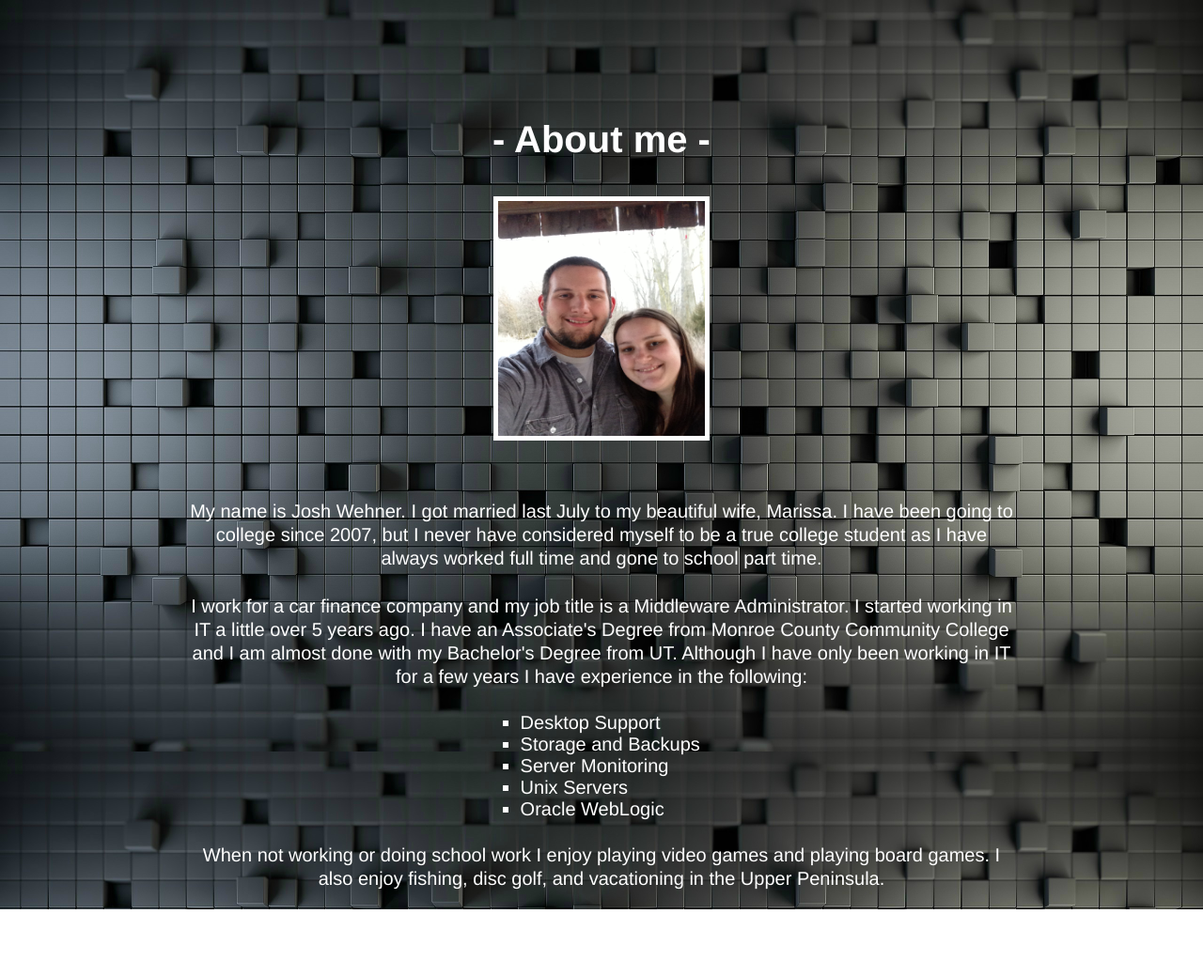
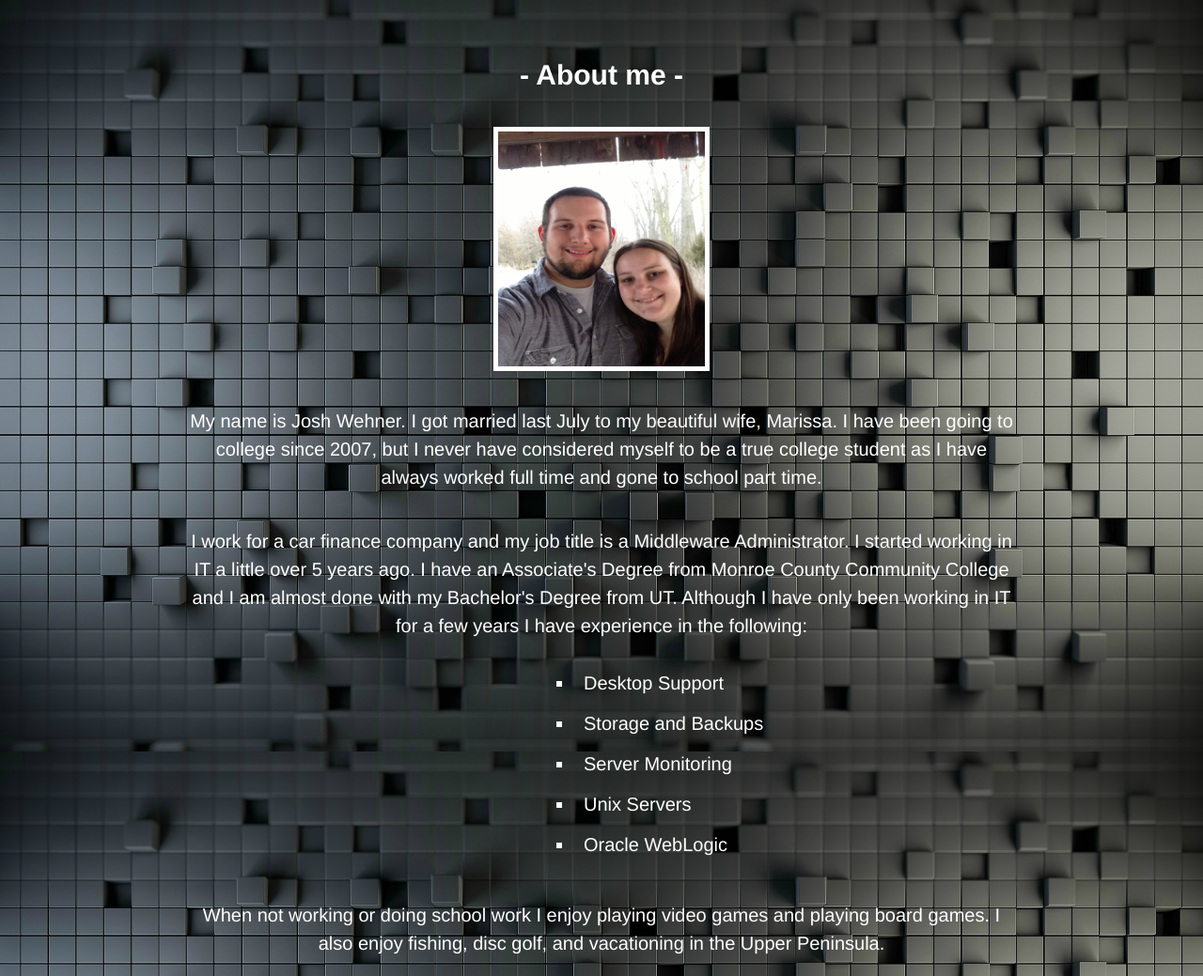
Before and after one commit to Soundtech89/j-wehner-site, a plain HTML site: page index.html in a window 1280 px wide. Shown: the whole page at 94% size. Before the commit the page ends 968 px from the top, so only its background shows below. Drawn offline with Linux system fonts and the light colour scheme.

Commit message:
Lesson 5 - Media Queries changes

```diff
--- a/css/styles.css
+++ b/css/styles.css
@@ -11,9 +11,145 @@ body {
 	color: #FFF;
 }
 
+/* Extra Small Devices - Phones */
+@media only screen and (min-width : 320px)
+{
+
 	h1 {
 		text-align: center;
-	margin-top: 10%;
+		font-size: 1.5em;
+		margin-top: 5%;
+		color: #FFF;
+	}
+
+	img {
+		display: block;
+		border: 5px solid;
+		border-color: #FFF;
+		margin: 0 auto;
+		margin-top: 3%;
+		width: 75px;
+		height: auto;
+	}
+
+	.intro {
+		text-align: center;
+		margin-top: 5%;
+		margin-left: 15%;
+		margin-right: 15%;
+		font-size: .75em;
+		line-height: 1em;
+		color: #FFF;
+	}
+
+	.work-experience {
+		text-align: center;
+		margin-top: 5%;
+		margin-left: 15%;
+		margin-right: 15%;
+		font-size: .75em;
+		line-height: 1em;
+		color: #FFF;
+	}
+
+	.interests {
+		text-align: center;
+		margin-top: 5%;
+		margin-left: 15%;
+		margin-right: 15%;
+		font-size: .75em;
+		line-height: 1em;
+		color: #FFF;
+	}
+
+	.work-experience-list {
+    color: #FFF;
+    list-style: none;
+    text-align: left;
+    margin-top: 7%;
+  }
+
+  .work-experience-list li {
+    text-align: left;
+    padding: 10px;
+    font-size: 1em;
+	margin-left: -25%
+  }
+}
+
+/* Small Devices - Phones */
+@media only screen and (min-width : 480px)
+{
+
+	h1 {
+		text-align: center;
+		font-size: 1.5em;
+		margin-top: 5%;
+		color: #FFF;
+	}
+
+	img {
+		display: block;
+		border: 5px solid;
+		border-color: #FFF;
+		margin: 0 auto;
+		margin-top: 3%;
+		width: 100px;
+		height: auto;
+	}
+
+	.intro {
+		text-align: center;
+		margin-top: 5%;
+		margin-left: 15%;
+		margin-right: 15%;
+		font-size: 1em;
+		line-height: 1.5em;
+		color: #FFF;
+	}
+
+	.work-experience {
+		text-align: center;
+		margin-top: 5%;
+		margin-left: 15%;
+		margin-right: 15%;
+		font-size: 1em;
+		line-height: 1.5em;
+		color: #FFF;
+	}
+
+	.interests {
+		text-align: center;
+		margin-top: 5%;
+		margin-left: 15%;
+		margin-right: 15%;
+		font-size: 1em;
+		line-height: 1.5em;
+		color: #FFF;
+	}
+
+	.work-experience-list {
+    color: #FFF;
+    list-style: none;
+    text-align: center;
+    margin-top: 7%;
+  }
+
+  .work-experience-list li {
+    text-align: center;
+    padding: 10px;
+    font-size: 1em;
+  }
+}
+
+/* Small Devices - Tablets */
+@media only screen and (min-width : 768px)
+{
+
+	h1 {
+		text-align: center;
+		font-size: 1.5em;
+		margin-top: 5%;
 		color: #FFF;
 	}
 
@@ -32,32 +168,174 @@ img {
 		margin-top: 5%;
 		margin-left: 15%;
 		margin-right: 15%;
-	line-height: 1.25em;
+		font-size: 1em;
+		line-height: 1.5em;
 		color: #FFF;
 	}
 
 	.work-experience {
 		text-align: center;
-	margin-top: 2%;
+		margin-top: 5%;
 		margin-left: 15%;
 		margin-right: 15%;
-	line-height: 1.25em;
+		font-size: 1em;
+		line-height: 1.5em;
 		color: #FFF;
 	}
 
 	.interests {
 		text-align: center;
-	margin-top: 2%;
+		margin-top: 5%;
 		margin-left: 15%;
 		margin-right: 15%;
-	line-height: 1.25em;
+		font-size: 1em;
+		line-height: 1.5em;
 		color: #FFF;
 	}
 
 	.work-experience-list {
+    color: #FFF;
+    list-style: square;
     text-align: left;
     margin-top: 2%;
-	margin-left: 40%;
-	list-style: square;
+	margin-left: 40%
+  }
+
+  .work-experience-list li {
+    text-align: left;
+    padding: 10px;
+    font-size: 1em;
+  }
+}
+
+/* Medium Devices - Desktops */
+@media only screen and (min-width : 992px)
+{
+
+	h1 {
+		text-align: center;
+		font-size: 1.5em;
+		margin-top: 5%;
 		color: #FFF;
 	}
+
+	img {
+		display: block;
+		border: 5px solid;
+		border-color: #FFF;
+		margin: 0 auto;
+		margin-top: 3%;
+		width: 220px;
+		height: 250px;
+	}
+
+	.intro {
+		text-align: center;
+		margin-top: 3%;
+		margin-left: 15%;
+		margin-right: 15%;
+		font-size: 1em;
+		line-height: 1.5em;
+		color: #FFF;
+	}
+
+	.work-experience {
+		text-align: center;
+		margin-top: 3%;
+		margin-left: 15%;
+		margin-right: 15%;
+		font-size: 1em;
+		line-height: 1.5em;
+		color: #FFF;
+	}
+
+	.interests {
+		text-align: center;
+		margin-top: 3%;
+		margin-left: 15%;
+		margin-right: 15%;
+		font-size: 1em;
+		line-height: 1.5em;
+		color: #FFF;
+	}
+
+	.work-experience-list {
+    color: #FFF;
+    list-style: square;
+    text-align: left;
+    margin-top: 2%;
+	margin-left: 50%
+  }
+
+  .work-experience-list li {
+    text-align: left;
+    padding: 10px;
+    font-size: 1em;
+  }
+}
+
+/* Large Devices - Wide Screens */
+@media only screen and (min-width : 1200px)
+{
+
+	h1 {
+		text-align: center;
+		font-size: 1.5em;
+		margin-top: 5%;
+		color: #FFF;
+	}
+
+	img {
+		display: block;
+		border: 5px solid;
+		border-color: #FFF;
+		margin: 0 auto;
+		margin-top: 3%;
+		width: 220px;
+		height: 250px;
+	}
+
+	.intro {
+		text-align: center;
+		margin-top: 3%;
+		margin-left: 15%;
+		margin-right: 15%;
+		font-size: 1em;
+		line-height: 1.5em;
+		color: #FFF;
+	}
+
+	.work-experience {
+		text-align: center;
+		margin-top: 3%;
+		margin-left: 15%;
+		margin-right: 15%;
+		font-size: 1em;
+		line-height: 1.5em;
+		color: #FFF;
+	}
+
+	.interests {
+		text-align: center;
+		margin-top: 3%;
+		margin-left: 15%;
+		margin-right: 15%;
+		font-size: 1em;
+		line-height: 1.5em;
+		color: #FFF;
+	}
+
+	.work-experience-list {
+    color: #FFF;
+    list-style: square;
+    text-align: left;
+    margin-top: 2%;
+	margin-left: 55%
+  }
+
+  .work-experience-list li {
+    text-align: left;
+    padding: 10px;
+    font-size: 1em;
+  }
+}
```
Also changed, not shown: index.html (+1 -1 lines). Lines whose indentation alone changed are shown as unchanged.
